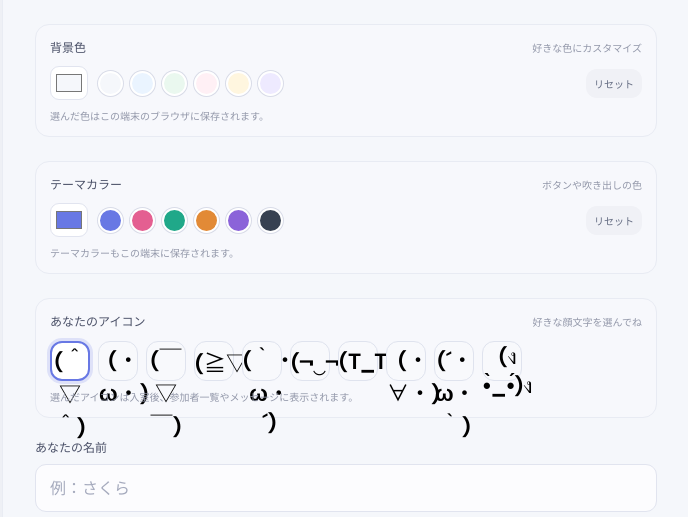
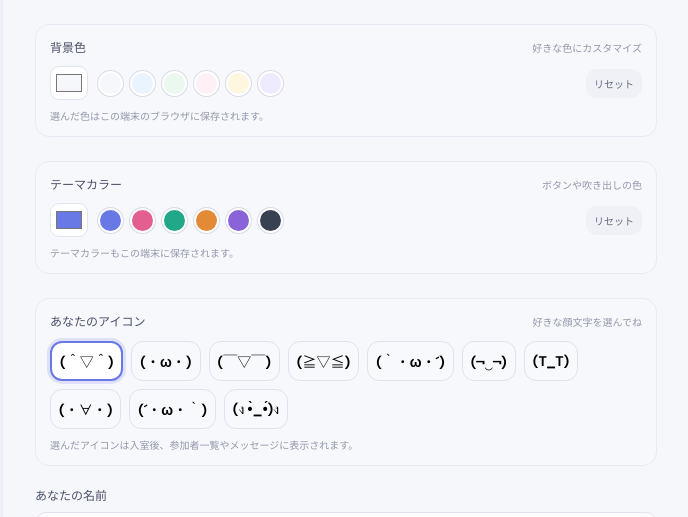
Before and after one commit to roorusu-jpg/url-chat-app, a website: page public/index.html in a window 1280 px wide. Shown: the part 241-758 px from the top of the page, without its empty margins (294-982 px from the left). Drawn offline with Linux system fonts and the light colour scheme.

Commit message:
Style kaomoji avatar choices

```diff
--- a/public/style.css
+++ b/public/style.css
@@ -16,7 +16,7 @@ h1 span{color:var(--accent)}
 .accent-settings{margin:0 0 24px;padding:13px 14px;background:color-mix(in srgb,var(--page-bg,#f5f7fb) 82%,white);border:1px solid color-mix(in srgb,var(--page-bg,#f5f7fb) 70%,#cbd0e0);border-radius:14px}
 .avatar-settings{margin:0 0 20px;padding:13px 14px;background:color-mix(in srgb,var(--page-bg,#f5f7fb) 82%,white);border:1px solid color-mix(in srgb,var(--page-bg,#f5f7fb) 70%,#cbd0e0);border-radius:14px}
 .avatar-picker{display:flex;flex-wrap:wrap;gap:8px;margin-top:11px}
-.avatar-option{width:40px;height:40px;padding:0;display:grid;place-items:center;font-size:22px;background:color-mix(in srgb,var(--page-bg,#f5f7fb) 70%,white);border:1px solid #dfe3ee;border-radius:12px}
+.avatar-option{min-width:40px;height:40px;padding:0 8px;display:grid;place-items:center;font-size:14px;background:color-mix(in srgb,var(--page-bg,#f5f7fb) 70%,white);border:1px solid #dfe3ee;border-radius:12px}
 .avatar-option.selected{border:2px solid var(--accent);box-shadow:0 0 0 3px color-mix(in srgb,var(--accent) 18%,transparent);background:white}
 .accent-swatch{width:25px;height:25px;min-width:25px;padding:0;border-radius:50%;background:var(--swatch);border:2px solid #fff;box-shadow:0 0 0 1px #d9dce8}
 .accent-swatch:hover,.accent-swatch:focus-visible{box-shadow:0 0 0 2px var(--accent)}
```
